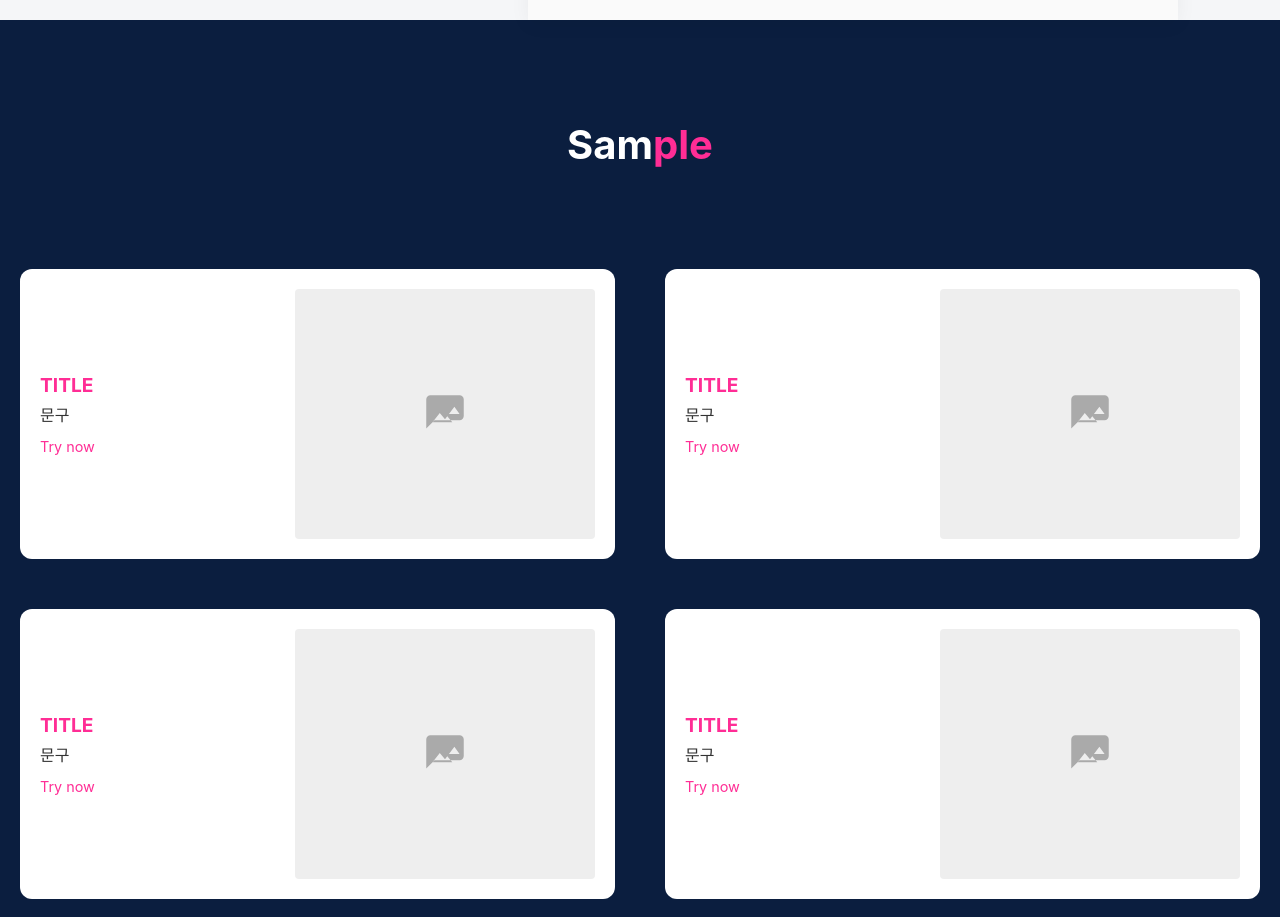
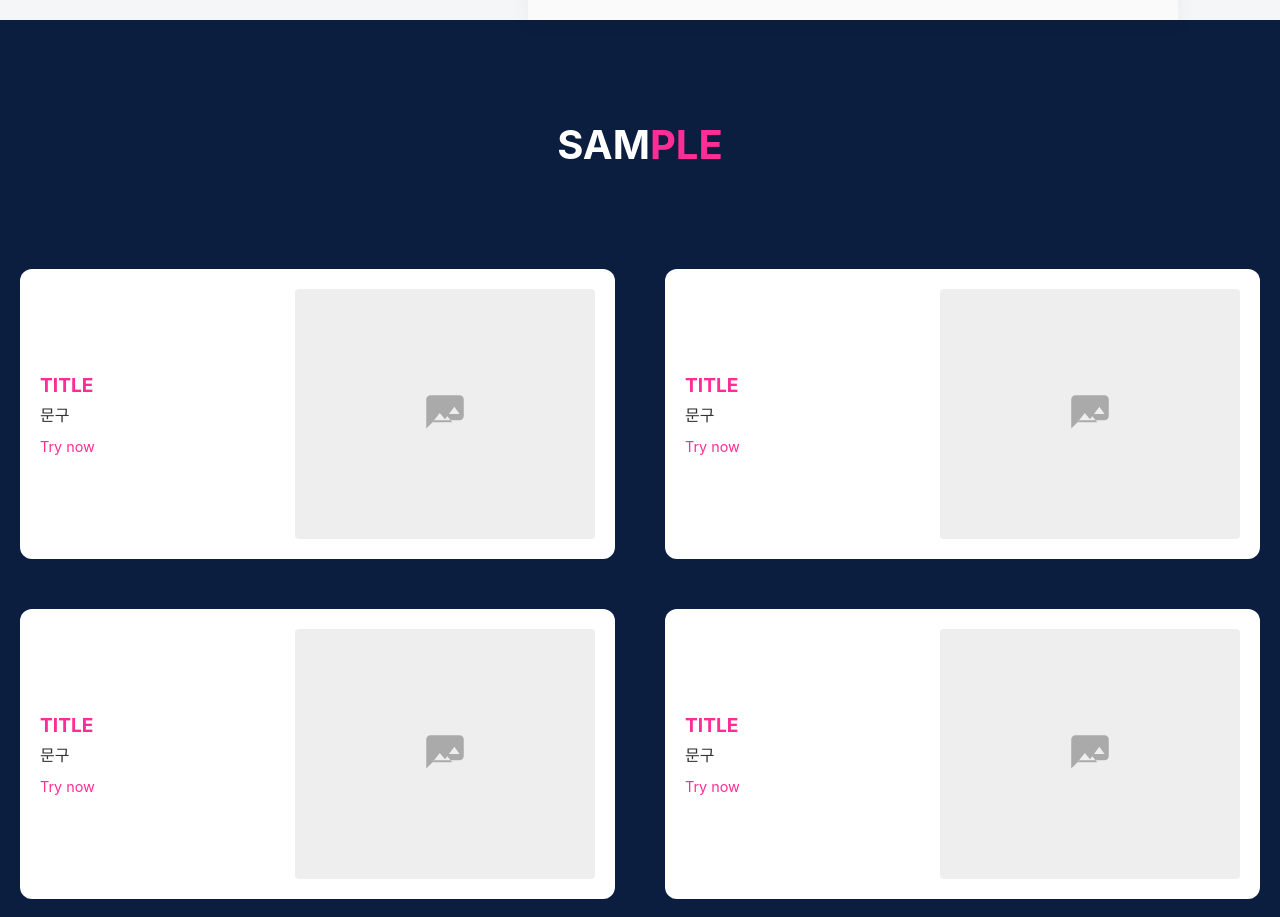
Before and after one commit to nownity/MoneyMakingSns, a React (Create React App) app: page / in a window 1280 px wide. Shown: the part 1580-2497 px from the top of the page. Built offline with nearby package versions, Linux system fonts and the light colour scheme.

Commit message:
샘플 타이틀 수정

```diff
--- a/src/pages/SampleSection.jsx
+++ b/src/pages/SampleSection.jsx
@@ -95,7 +95,7 @@ const SampleSection = () => {
   return (
     <Section>
       <Heading>
-        Sam<span>ple</span>
+        SAM<span>PLE</span>
       </Heading>
       <CardGrid>
         <Card>
```
